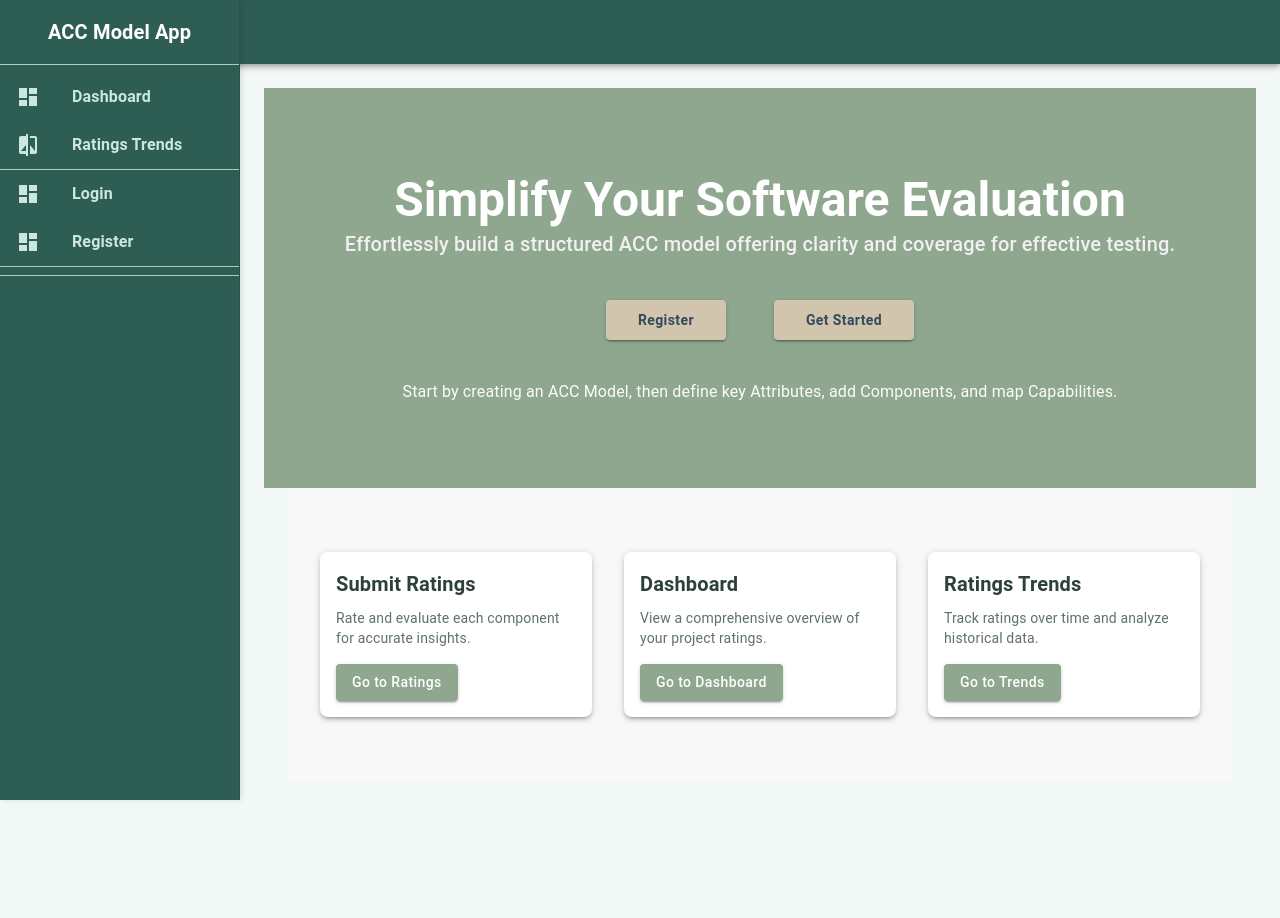
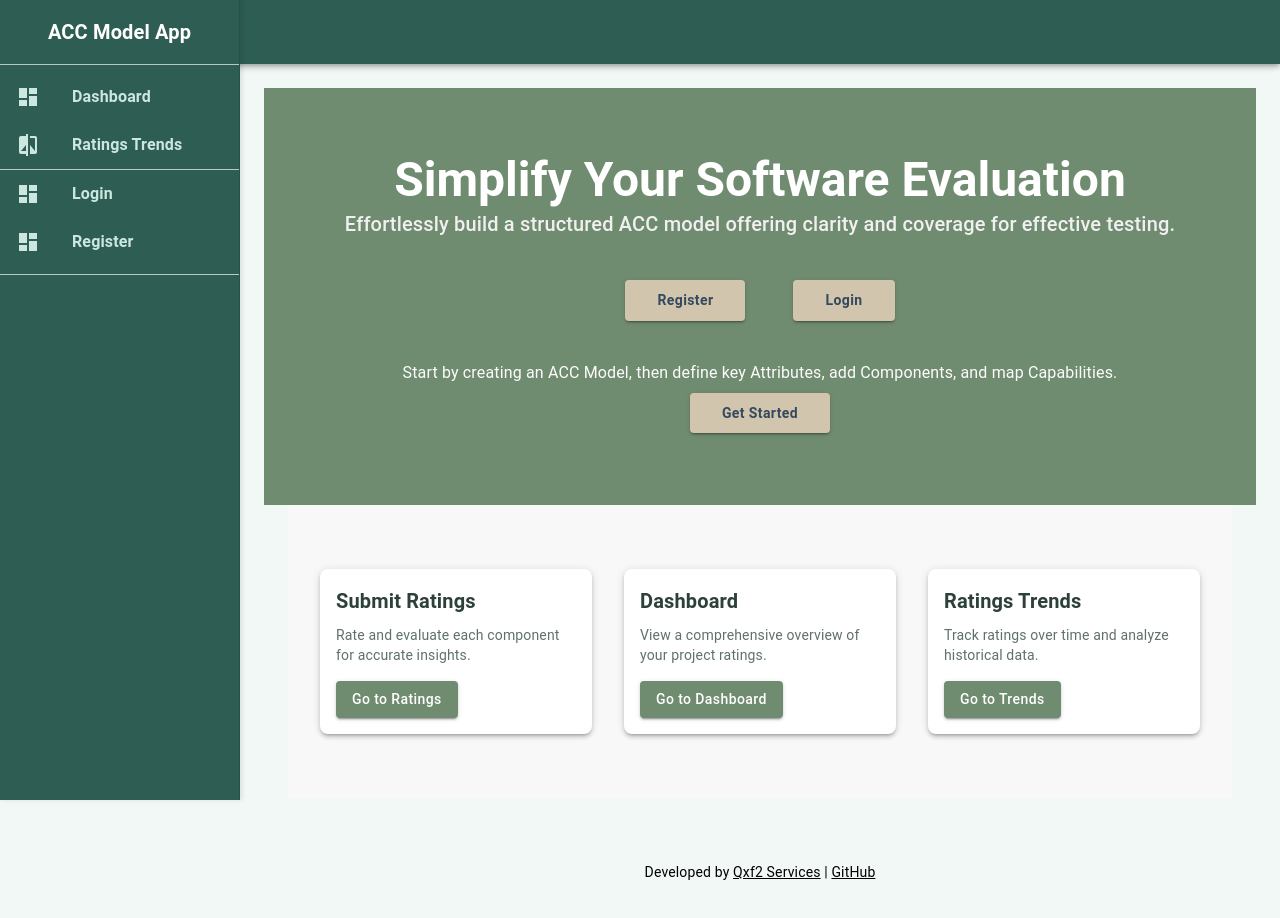
Before and after one commit to qxf2/acc-model-app, a React (Create React App) app in the folder frontend/: page / in a window 1280 px wide. Shown: the top 918 px of the page. Before the commit the page ends 805 px from the top, so only its background shows below. Built offline with nearby package versions, Linux system fonts and the light colour scheme; no server answers.

Commit message:
Redesigned the home page, added new modules

```diff
--- a/frontend/src/App.js
+++ b/frontend/src/App.js
@@ -187,8 +187,6 @@ function App() {
               <ListItemText primary="Register" />
             </ListItem>
 
-            <Divider />
-
             {isAuthenticated && (
               <>
                 <ListItem component={Link} to="/ratings">
--- a/frontend/src/pages/Home.js
+++ b/frontend/src/pages/Home.js
@@ -9,35 +9,34 @@ import {
 } from "@mui/material";
 import { Link } from "react-router-dom";
 
-/* Styling for Sage Green and Full Background */
 const styles = {
   heroSection: {
-    backgroundColor: '#8EA78E', // Sage green color
-    width: '100vw',
-    minHeight: '50vh',
-    display: 'flex',
-    justifyContent: 'center',
-    alignItems: 'center',
-    flexDirection: 'column',
-    position: 'relative',
-    left: '50%',
-    marginLeft: '-50vw',
-    padding: '4rem 2rem',
-    textAlign: 'center',
+    backgroundColor: "#708C70", // Sage green color
+    width: "100vw",
+    minHeight: "50vh",
+    display: "flex",
+    justifyContent: "center",
+    alignItems: "center",
+    flexDirection: "column",
+    position: "relative",
+    left: "50%",
+    marginLeft: "-50vw",
+    padding: "4rem 2rem",
+    textAlign: "center",
   },
   mainContainer: {
-    width: '100%',
-    maxWidth: '100vw', // Prevent padding around Container
-    overflowX: 'hidden',
+    width: "100%",
+    maxWidth: "100vw",
+    overflowX: "hidden",
   },
   actionButton: {
-    margin: '0.5rem 1rem',
-    padding: '0.5rem 2rem',
-    backgroundColor: '#D1C6AD',
-    color: '#34495e',
-    fontWeight: 'bold',
+    margin: "0.5rem 1rem",
+    padding: "0.5rem 2rem",
+    backgroundColor: "#D1C6AD",
+    color: "#34495e",
+    fontWeight: "bold",
     "&:hover": {
-      backgroundColor: '#B0A17F',
+      backgroundColor: "#B0A17F",
     },
   },
 };
@@ -52,7 +51,7 @@ const Home = () => {
         </Typography>
         <Typography
           variant="h6"
-          sx={{ color: "#f0f0f0", marginBottom: "2rem", maxWidth: '75%' }}
+          sx={{ color: "#f0f0f0", marginBottom: "2rem", maxWidth: "75%"}}
         >
           Effortlessly build a structured ACC model offering clarity and
           coverage for effective testing.
@@ -68,6 +67,22 @@ const Home = () => {
           </Button>
           <Button
             component={Link}
+            to="/token"
+            variant="contained"
+            sx={styles.actionButton}
+          >
+            Login
+          </Button>
+        </Box>
+        <Typography
+          variant="body1"
+          sx={{ color: "#FCFCFC", marginTop: "2rem", maxWidth: "80%"}}
+        >
+          Start by creating an ACC Model, then define key Attributes, add
+          Components, and map Capabilities.
+        </Typography>
+        <Button
+            component={Link}
             to="/acc-models"
             variant="contained"
             sx={styles.actionButton}
@@ -75,21 +90,23 @@ const Home = () => {
             Get Started
           </Button>
       </Box>
-        <Typography
-          variant="body1"
-          sx={{ color: "#FCFCFC", marginTop: "2rem", maxWidth: '80%' }}
-        >
-          Start by creating an ACC Model, then define key Attributes, add Components, and map Capabilities.
-        </Typography>
-      </Box>
 
       {/* Main Content - Features Section */}
       <Box sx={{ backgroundColor: "#f8f8f8", padding: "4rem 2rem" }}>
-
         <Grid container spacing={4} justifyContent="center">
           <Grid item xs={12} sm={6} md={4}>
-    <Box sx={{ padding: 2, boxShadow: 3, borderRadius: 2, backgroundColor: "#ffffff" }}>
-      <Typography variant="h6" sx={{ fontWeight: "bold", marginBottom: 1 }}>
+            <Box
+              sx={{
+                padding: 2,
+                boxShadow: 3,
+                borderRadius: 2,
+                backgroundColor: "#ffffff",
+              }}
+            >
+              <Typography
+                variant="h6"
+                sx={{ fontWeight: "bold", marginBottom: 1 }}
+              >
                 Submit Ratings
               </Typography>
               <Typography variant="body2" color="textSecondary">
@@ -99,7 +116,7 @@ const Home = () => {
                 component={Link}
                 to="/ratings"
                 variant="contained"
-        sx={{ marginTop: 2, backgroundColor: '#8EA78E' }}
+                sx={{ marginTop: 2, backgroundColor: "#708C70" }}
               >
                 Go to Ratings
               </Button>
@@ -108,8 +125,18 @@ const Home = () => {
 
           {/* New Feature Card for Dashboard */}
           <Grid item xs={12} sm={6} md={4}>
-    <Box sx={{ padding: 2, boxShadow: 3, borderRadius: 2, backgroundColor: "#ffffff" }}>
-      <Typography variant="h6" sx={{ fontWeight: "bold", marginBottom: 1 }}>
+            <Box
+              sx={{
+                padding: 2,
+                boxShadow: 3,
+                borderRadius: 2,
+                backgroundColor: "#ffffff",
+              }}
+            >
+              <Typography
+                variant="h6"
+                sx={{ fontWeight: "bold", marginBottom: 1 }}
+              >
                 Dashboard
               </Typography>
               <Typography variant="body2" color="textSecondary">
@@ -119,7 +146,7 @@ const Home = () => {
                 component={Link}
                 to="/dashboard"
                 variant="contained"
-        sx={{ marginTop: 2, backgroundColor: '#8EA78E' }}
+                sx={{ marginTop: 2, backgroundColor: "#708C70" }}
               >
                 Go to Dashboard
               </Button>
@@ -128,8 +155,18 @@ const Home = () => {
 
           {/* New Feature Card for Ratings Trends */}
           <Grid item xs={12} sm={6} md={4}>
-    <Box sx={{ padding: 2, boxShadow: 3, borderRadius: 2, backgroundColor: "#ffffff" }}>
-      <Typography variant="h6" sx={{ fontWeight: "bold", marginBottom: 1 }}>
+            <Box
+              sx={{
+                padding: 2,
+                boxShadow: 3,
+                borderRadius: 2,
+                backgroundColor: "#ffffff",
+              }}
+            >
+              <Typography
+                variant="h6"
+                sx={{ fontWeight: "bold", marginBottom: 1 }}
+              >
                 Ratings Trends
               </Typography>
               <Typography variant="body2" color="textSecondary">
@@ -139,7 +176,7 @@ const Home = () => {
                 component={Link}
                 to="/historical-comparison"
                 variant="contained"
-        sx={{ marginTop: 2, backgroundColor: '#8EA78E' }}
+                sx={{ marginTop: 2, backgroundColor: "#708C70" }}
               >
                 Go to Trends
               </Button>
@@ -148,6 +185,24 @@ const Home = () => {
         </Grid>
       </Box>
 
+      <Box
+        sx={{ padding: 2, marginTop: 6, textAlign: "center", color: "black" }}
+      >
+        <Typography variant="body2">
+          Developed by{" "}
+          <MuiLink href="https://www.qxf2.com" target="_blank" color="inherit">
+            Qxf2 Services
+          </MuiLink>{" "}
+          |{" "}
+          <MuiLink
+            href="https://github.com/qxf2/acc-model-app"
+            target="_blank"
+            color="inherit"
+          >
+            GitHub
+          </MuiLink>
+        </Typography>
+      </Box>
     </Container>
   );
 };
```
Also changed, not shown: 1 other file (tests, documents, lock files or other folders). Lines whose indentation alone changed are shown as unchanged.
